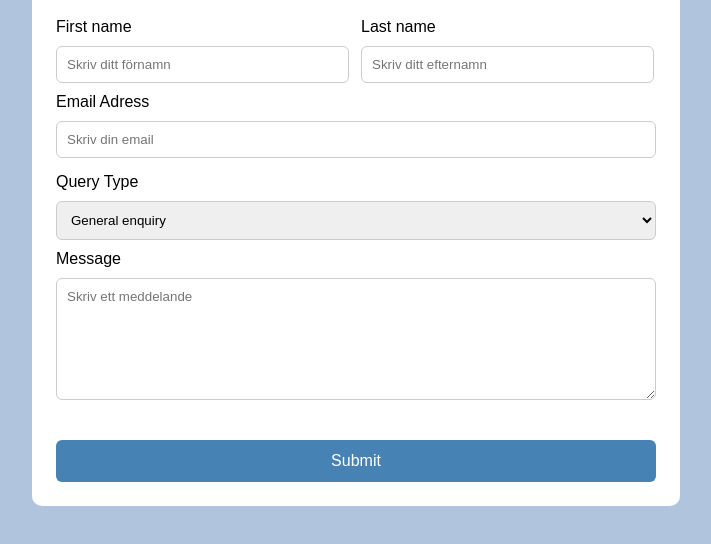
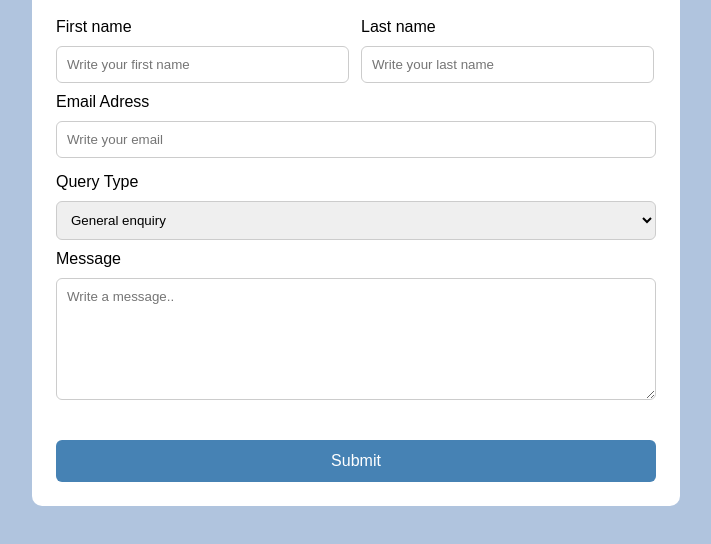
Before and after one commit to Zeynepvez/Webforumlar, a plain HTML site: page index.html in a window 1280 px wide. Shown: the part 198-742 px from the top of the page, without its empty margins (284-995 px from the left). Drawn offline with Linux system fonts and the light colour scheme.

Commit message:
"Changed to english"

```diff
--- a/index.html
+++ b/index.html
@@ -22,19 +22,19 @@
     <div class="name-fields">
       <div>
       <label for="firstName">First name</label>
-      <input id="firstName" name="firstName" type="text" placeholder="Skriv ditt förnamn" required>
+      <input id="firstName" name="firstName" type="text" placeholder="Write your first name" required>
         <span class="error-message" id="error-firstName"></span>
     </div>
     <div>
       <label for="lastName">Last name</label>
-      <input id="lastName" name="lastName" type="text" placeholder="Skriv ditt efternamn" required>
+      <input id="lastName" name="lastName" type="text" placeholder="Write your last name" required>
       <span class="error-message" id="error-lastName"></span>
     </div>
     </div>
 
 
     <label for="email">Email Adress</label>
-    <input id="email" name="email" type="text" placeholder="Skriv din email" required>
+    <input id="email" name="email" type="text" placeholder="Write your email" required>
     <span class="error-message" id="error-email"></span>
 
     <label for="query">Query Type</label>
@@ -44,7 +44,7 @@
     </select>
 
       <label for="message">Message</label>
-      <textarea id="message" name="message" type="text" placeholder="Skriv ett meddelande"></textarea>
+      <textarea id="message" name="message" type="text" placeholder="Write a message.."></textarea>
       <span class="error-message" id="error-message"></span>
 
     <button type="Submit">Submit</button>
```
